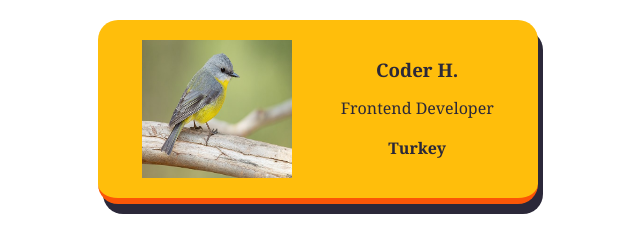
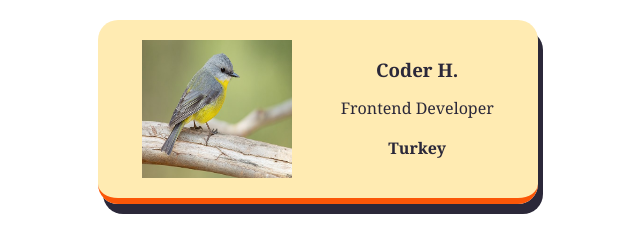
Before and after one commit to C0derH/bussines-card, a plain HTML site: page index.html in a window 1280 px wide. Shown: the whole page, without its empty margins (322-962 px from the left). Drawn offline with nearby package versions, Linux system fonts and the light colour scheme.

Commit message:
Update card background color.

```diff
--- a/styles.css
+++ b/styles.css
@@ -1,10 +1,5 @@
 body {
     margin: 20px;
-    /*
-    Challenge:
-    Find a web safe font you like, and add it
-    to your card.
-    */
     font-family: Georgia, 'Times New Roman', Times, serif;
 }
 
@@ -25,16 +20,12 @@ body {
     display: flex;
     justify-content: space-around;
     text-align: center;
-    background: #ffbe0b;
+    background: #ffbe0b50;
     color: #2b2839;
     border-bottom: 6px solid #fb5607;
     border-radius: 20px;
     box-shadow: 5px 10px;
-    /*
-    Challenge:
-    Find a color palette you like on Coolors.co
-    and use it in your business card.
-     */
+
 }
 .card:hover {
     background: #c1121f;
@@ -45,21 +36,3 @@ body {
 .border-blue {
     border: 1px dotted blue;
 }
-
-/*
-Stretch goals:
-Find other ways you can personalize
-the design of your business card, e.g.:
-- change the border(s)
-- add border radius
-- shuffle the layout
-- shadows        🤯
-- hover effects  🤯🤯
-- animations     🤯🤯🤯
-*/
-
-/*
-Final challenge:
-Download the code to your local computer and place it
-in a folder called "business-card"
-*/
```
